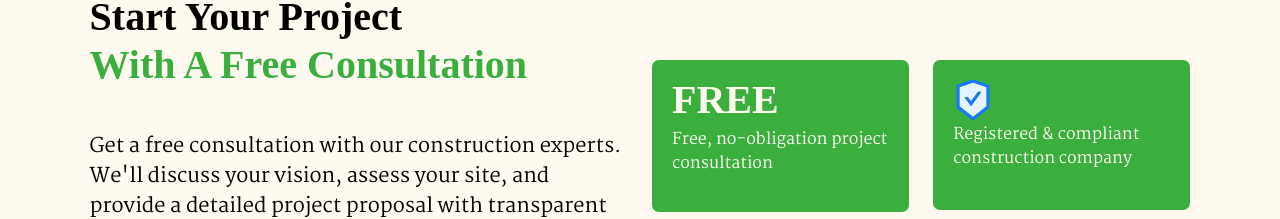
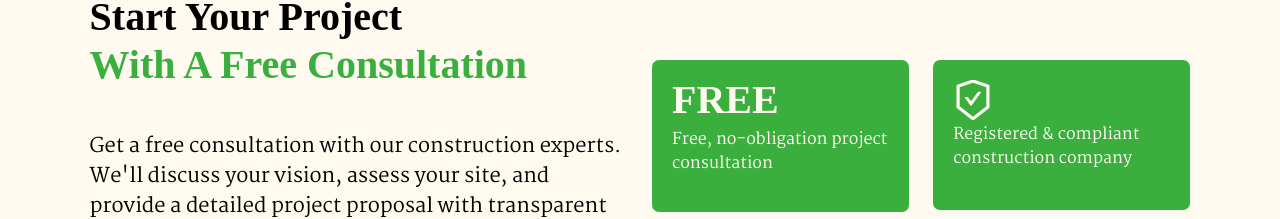
Before and after one commit to jozzydgr8/Ynux-construction, a React (Create React App) app: page / in a window 1280 px wide. Shown: the part 4024-4243 px from the top of the page. Built offline with nearby package versions, Linux system fonts and the light colour scheme; a web font is replaced by a local one.

Commit message:
added contact section

```diff
--- a/src/data.tsx
+++ b/src/data.tsx
@@ -10,7 +10,7 @@ import {
   AlertOutlined,
   PhoneFilled,
   MailFilled,
-  EnvironmentFilled, SafetyCertificateTwoTone, TeamOutlined, TrophyOutlined
+  EnvironmentFilled, SafetyCertificateOutlined, TeamOutlined, TrophyOutlined
 } from "@ant-design/icons";
 
 import okeAbiola from './assets/okeAbiola.png';
@@ -142,7 +142,7 @@ export const ctaFeaturesList = [
   {
     id: 2,
     text: "Registered & compliant construction company",
-    icon: <SafetyCertificateTwoTone style={{ ...featureIcon }} />
+    icon: <SafetyCertificateOutlined style={{ ...featureIcon }} />
   },
   {
     id: 3,
```
